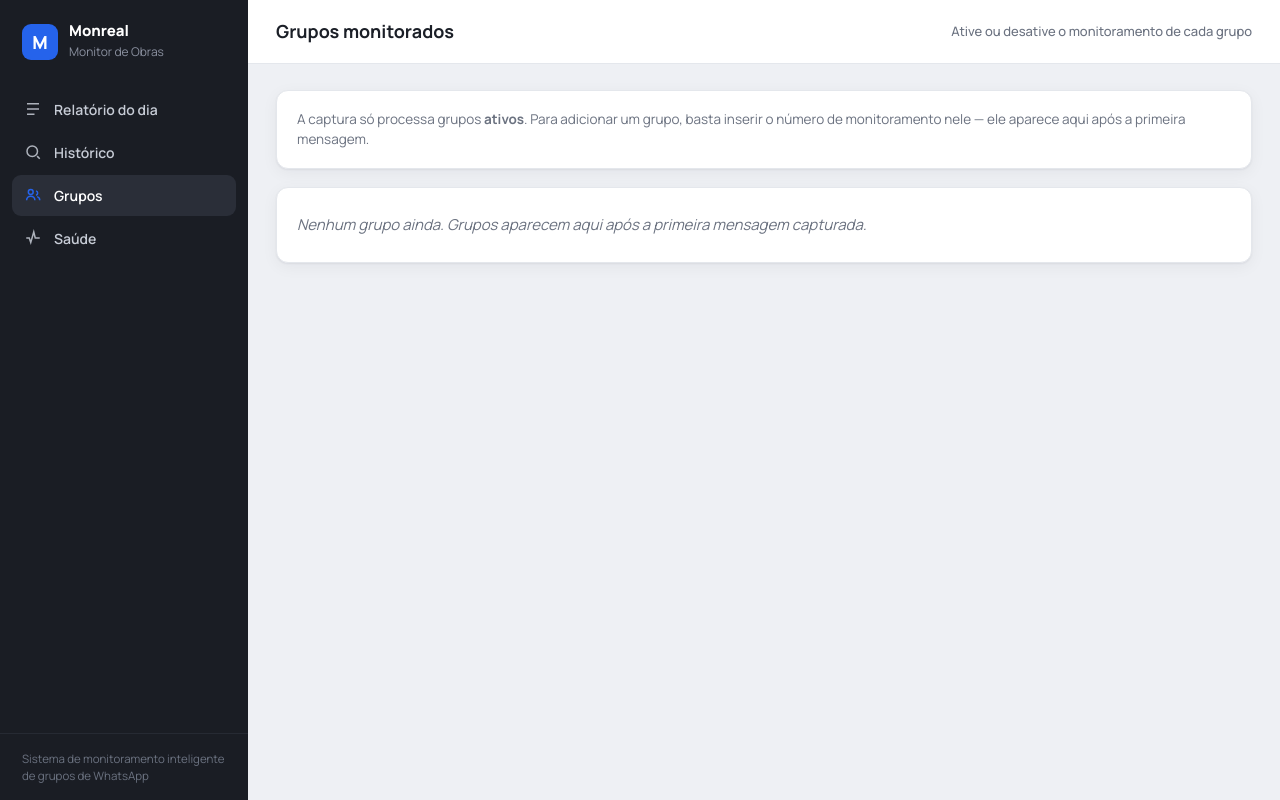
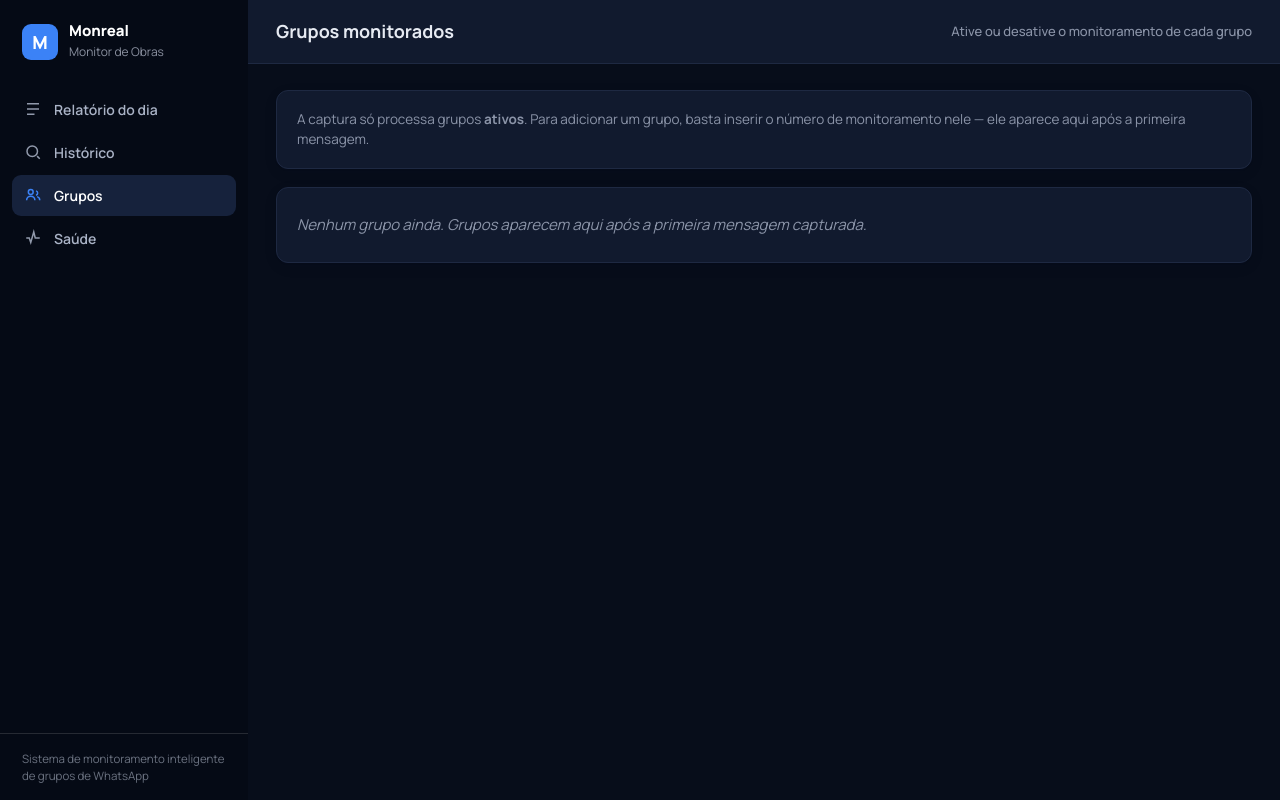
Before and after one commit to arch0615/Intelligent-Monitoring-System-for-Construction-Site-WhatsApp-Groups, a FastAPI app: page /grupos in a window 1280 px wide. Run offline with FastAPI, Linux system fonts and the light colour scheme; parts of the project's set-up code (start-up, migrations or seed data) failed here and were passed over; some libraries are stand-ins or nearby versions.

Commit message:
ui: tema escuro preto-azulado (fundo navy, cartoes dark, badges translucidas)

```diff
--- a/api/app/templates/base.html
+++ b/api/app/templates/base.html
@@ -9,21 +9,21 @@
   <link href="https://fonts.googleapis.com/css2?family=Manrope:wght@400;500;600;700;800&display=swap" rel="stylesheet">
   <style>
     :root {
-      --bg: #eef0f4;
-      --surface: #ffffff;
-      --ink: #1b1f27;
-      --muted: #6b7280;
-      --line: #e4e7ec;
-      --sidebar: #1a1d24;
-      --sidebar-ink: #c7ccd6;
-      --sidebar-active: #2a2e38;
-      --accent: #2563eb;        /* azul corporativo */
-      --accent-soft: #e8f0fe;
-      --crit: #dc2626; --crit-bg:#fdecec;
-      --alta: #ea580c; --alta-bg:#fdeee3;
-      --media:#b7791f; --media-bg:#fdf6e3;
-      --baixa:#64748b; --baixa-bg:#eef1f5;
-      --green:#16a34a; --green-bg:#e9f7ee;
+      --bg: #070d1a;            /* preto-azulado (fundo) */
+      --surface: #111a2e;       /* cartão navy escuro */
+      --ink: #e6eaf2;           /* texto claro */
+      --muted: #8b94a8;
+      --line: #1e2942;
+      --sidebar: #050a15;       /* ainda mais escuro */
+      --sidebar-ink: #aab3c6;
+      --sidebar-active: #16223c;
+      --accent: #3b82f6;        /* azul corporativo (realce p/ fundo escuro) */
+      --accent-soft: #16294d;
+      --crit: #f87171; --crit-bg: rgba(248,113,113,.14);
+      --alta: #fb923c; --alta-bg: rgba(251,146,60,.14);
+      --media:#fbbf24; --media-bg: rgba(251,191,36,.13);
+      --baixa:#94a3b8; --baixa-bg: rgba(148,163,184,.14);
+      --green:#34d399; --green-bg: rgba(52,211,153,.15);
       --radius: 12px;
       --shadow: 0 1px 2px rgba(16,24,40,.06), 0 4px 16px rgba(16,24,40,.05);
     }
@@ -105,12 +105,14 @@
     /* filtros / forms */
     .toolbar { display: flex; flex-wrap: wrap; gap: 10px; align-items: center; }
     input[type=date], input[type=text], select {
-      font: inherit; padding: 9px 12px; border: 1px solid var(--line); border-radius: 9px; background: #fff; color: var(--ink);
+      font: inherit; padding: 9px 12px; border: 1px solid var(--line); border-radius: 9px; background: #0c1426; color: var(--ink);
     }
+    input::placeholder { color: #5d6679; }
+    input[type=date]::-webkit-calendar-picker-indicator { filter: invert(.7); }
     input:focus, select:focus { outline: 2px solid var(--accent-soft); border-color: var(--accent); }
     .btn { font: inherit; font-weight: 600; padding: 9px 16px; border: 0; border-radius: 9px; background: var(--accent); color: #fff; cursor: pointer; transition: .15s; }
-    .btn:hover { filter: brightness(.95); }
-    .btn.ghost { background: #f3f4f6; color: var(--ink); border: 1px solid var(--line); }
+    .btn:hover { filter: brightness(1.08); }
+    .btn.ghost { background: #1a2540; color: var(--ink); border: 1px solid var(--line); }
     .search { display: flex; gap: 10px; }
     .search input[type=text] { flex: 1; }
 
```
